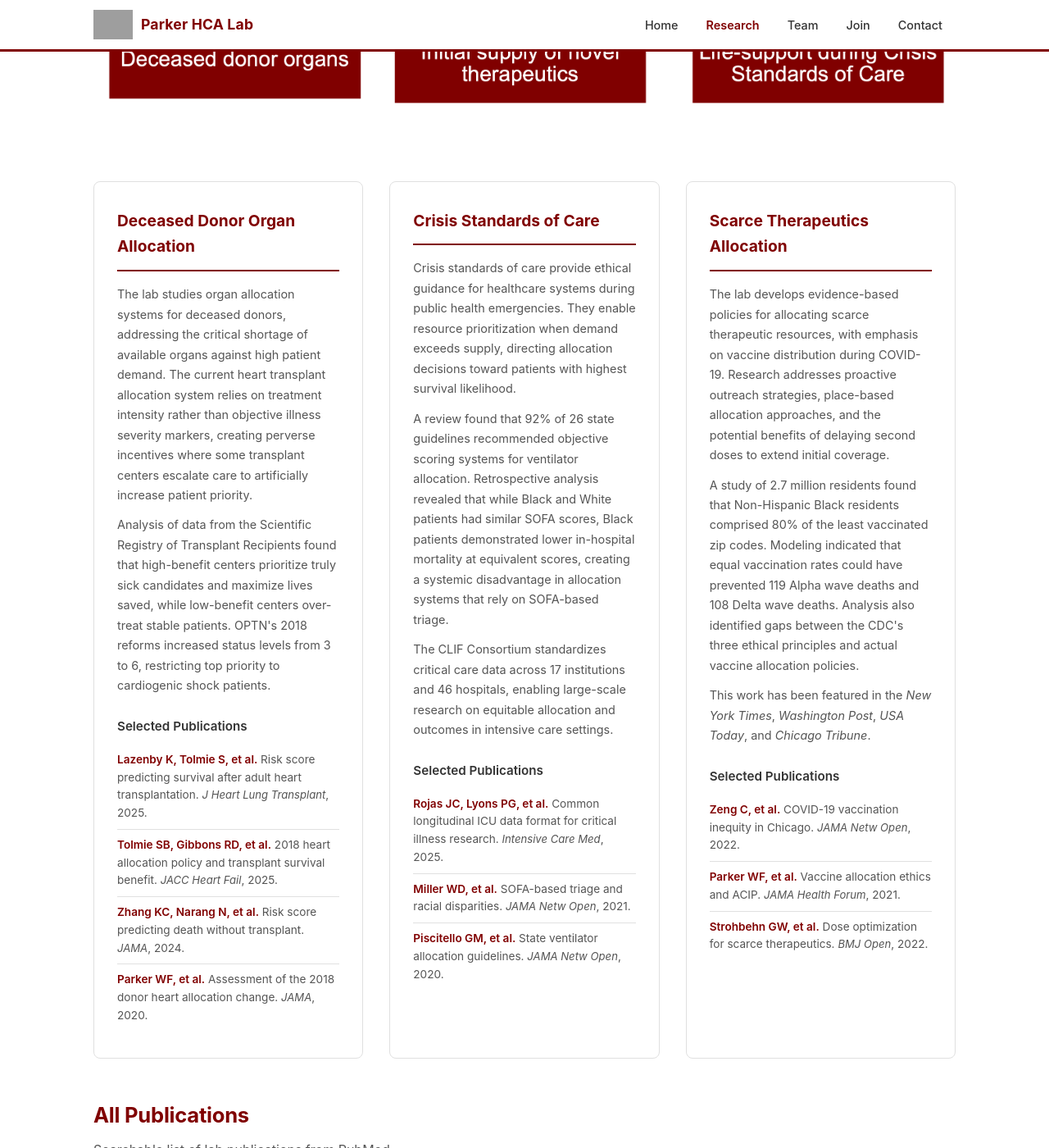
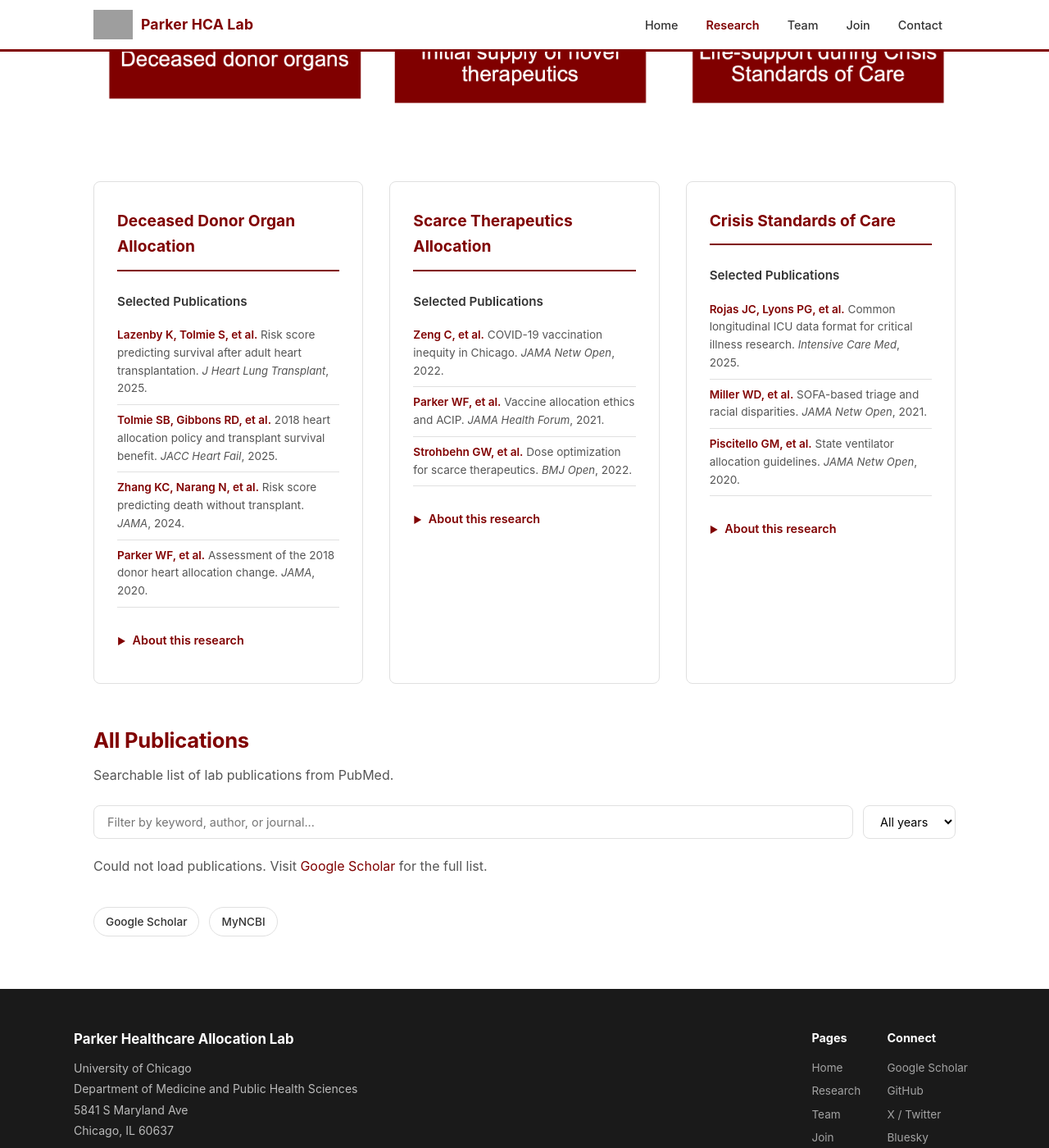
Before and after one commit to Healthcare-Allocation-Lab/healthcare-allocation-lab.github.io, a Jekyll site: the page built from research.html, in a window 1280 px wide and 1400 px high, scrolled down 578 px. Shown: the whole window at 82% size. Built offline with Jekyll 4.4.1, drawn with Linux system fonts in a browser that asks for light colours; comment, search, counter and statistics services are not loaded; grey boxes are pictures that could not be loaded.

Commit message:
Reorder research cards, add collapsible descriptions
- Move Scarce Therapeutics to middle, Crisis Standards of Care to right
- Move Selected Publications above description text in each card
- Wrap descriptions in expandable <details> elements

Co-Authored-By: Claude Opus 4.6 <noreply@anthropic.com>

```diff
--- a/assets/css/style.css
+++ b/assets/css/style.css
@@ -671,6 +671,32 @@ img { max-width: 100%; height: auto; display: block; }
   font-size: 0.82rem;
 }
 
+.research-details {
+  margin-top: 20px;
+}
+.research-details summary {
+  font-size: 0.9rem;
+  font-weight: 600;
+  color: var(--maroon);
+  cursor: pointer;
+  padding: 8px 0;
+  list-style: none;
+}
+.research-details summary::-webkit-details-marker { display: none; }
+.research-details summary::before {
+  content: "\25B6";
+  display: inline-block;
+  margin-right: 8px;
+  font-size: 0.7rem;
+  transition: transform 0.2s;
+}
+.research-details[open] summary::before {
+  transform: rotate(90deg);
+}
+.research-details p {
+  margin-top: 12px;
+}
+
 /* Legacy research sections (if any page still uses them) */
 .research-section {
   padding: 48px 0;
--- a/research.html
+++ b/research.html
@@ -21,8 +21,6 @@ permalink: /research.html
     <!-- Organ Allocation -->
     <div class="research-col" id="organ-allocation">
       <h2>Deceased Donor Organ Allocation</h2>
-      <p>The lab studies organ allocation systems for deceased donors, addressing the critical shortage of available organs against high patient demand. The current heart transplant allocation system relies on treatment intensity rather than objective illness severity markers, creating perverse incentives where some transplant centers escalate care to artificially increase patient priority.</p>
-      <p>Analysis of data from the Scientific Registry of Transplant Recipients found that high-benefit centers prioritize truly sick candidates and maximize lives saved, while low-benefit centers over-treat stable patients. OPTN's 2018 reforms increased status levels from 3 to 6, restricting top priority to cardiogenic shock patients.</p>
 
       <h3>Selected Publications</h3>
       <div class="pub-item">
@@ -37,14 +35,40 @@ permalink: /research.html
       <div class="pub-item">
         <a href="https://doi.org/10.1001/jama.2019.15686" target="_blank" rel="noopener">Parker WF, et al.</a> Assessment of the 2018 donor heart allocation change. <em>JAMA</em>, 2020.
       </div>
+
+      <details class="research-details">
+        <summary>About this research</summary>
+        <p>The lab studies organ allocation systems for deceased donors, addressing the critical shortage of available organs against high patient demand. The current heart transplant allocation system relies on treatment intensity rather than objective illness severity markers, creating perverse incentives where some transplant centers escalate care to artificially increase patient priority.</p>
+        <p>Analysis of data from the Scientific Registry of Transplant Recipients found that high-benefit centers prioritize truly sick candidates and maximize lives saved, while low-benefit centers over-treat stable patients. OPTN's 2018 reforms increased status levels from 3 to 6, restricting top priority to cardiogenic shock patients.</p>
+      </details>
     </div>
 
-    <!-- Crisis Standards of Care -->
+    <!-- Scarce Therapeutics (middle) -->
+    <div class="research-col" id="scarce-therapeutics">
+      <h2>Scarce Therapeutics Allocation</h2>
+
+      <h3>Selected Publications</h3>
+      <div class="pub-item">
+        <a href="https://doi.org/10.1001/jamanetworkopen.2022.14753" target="_blank" rel="noopener">Zeng C, et al.</a> COVID-19 vaccination inequity in Chicago. <em>JAMA Netw Open</em>, 2022.
+      </div>
+      <div class="pub-item">
+        <a href="https://doi.org/10.1001/jamahealthforum.2021.0464" target="_blank" rel="noopener">Parker WF, et al.</a> Vaccine allocation ethics and ACIP. <em>JAMA Health Forum</em>, 2021.
+      </div>
+      <div class="pub-item">
+        <a href="https://doi.org/10.1136/bmjopen-2022-063436" target="_blank" rel="noopener">Strohbehn GW, et al.</a> Dose optimization for scarce therapeutics. <em>BMJ Open</em>, 2022.
+      </div>
+
+      <details class="research-details">
+        <summary>About this research</summary>
+        <p>The lab develops evidence-based policies for allocating scarce therapeutic resources, with emphasis on vaccine distribution during COVID-19. Research addresses proactive outreach strategies, place-based allocation approaches, and the potential benefits of delaying second doses to extend initial coverage.</p>
+        <p>A study of 2.7 million residents found that Non-Hispanic Black residents comprised 80% of the least vaccinated zip codes. Modeling indicated that equal vaccination rates could have prevented 119 Alpha wave deaths and 108 Delta wave deaths. Analysis also identified gaps between the CDC's three ethical principles and actual vaccine allocation policies.</p>
+        <p>This work has been featured in the <em>New York Times</em>, <em>Washington Post</em>, <em>USA Today</em>, and <em>Chicago Tribune</em>.</p>
+      </details>
+    </div>
+
+    <!-- Crisis Standards of Care (right) -->
     <div class="research-col" id="crisis-standards">
       <h2>Crisis Standards of Care</h2>
-      <p>Crisis standards of care provide ethical guidance for healthcare systems during public health emergencies. They enable resource prioritization when demand exceeds supply, directing allocation decisions toward patients with highest survival likelihood.</p>
-      <p>A review found that 92% of 26 state guidelines recommended objective scoring systems for ventilator allocation. Retrospective analysis revealed that while Black and White patients had similar SOFA scores, Black patients demonstrated lower in-hospital mortality at equivalent scores, creating a systemic disadvantage in allocation systems that rely on SOFA-based triage.</p>
-      <p>The CLIF Consortium standardizes critical care data across 17 institutions and 46 hospitals, enabling large-scale research on equitable allocation and outcomes in intensive care settings.</p>
 
       <h3>Selected Publications</h3>
       <div class="pub-item">
@@ -56,25 +80,13 @@ permalink: /research.html
       <div class="pub-item">
         <a href="https://doi.org/10.1001/jamanetworkopen.2020.12606" target="_blank" rel="noopener">Piscitello GM, et al.</a> State ventilator allocation guidelines. <em>JAMA Netw Open</em>, 2020.
       </div>
-    </div>
 
-    <!-- Scarce Therapeutics -->
-    <div class="research-col" id="scarce-therapeutics">
-      <h2>Scarce Therapeutics Allocation</h2>
-      <p>The lab develops evidence-based policies for allocating scarce therapeutic resources, with emphasis on vaccine distribution during COVID-19. Research addresses proactive outreach strategies, place-based allocation approaches, and the potential benefits of delaying second doses to extend initial coverage.</p>
-      <p>A study of 2.7 million residents found that Non-Hispanic Black residents comprised 80% of the least vaccinated zip codes. Modeling indicated that equal vaccination rates could have prevented 119 Alpha wave deaths and 108 Delta wave deaths. Analysis also identified gaps between the CDC's three ethical principles and actual vaccine allocation policies.</p>
-      <p>This work has been featured in the <em>New York Times</em>, <em>Washington Post</em>, <em>USA Today</em>, and <em>Chicago Tribune</em>.</p>
-
-      <h3>Selected Publications</h3>
-      <div class="pub-item">
-        <a href="https://doi.org/10.1001/jamanetworkopen.2022.14753" target="_blank" rel="noopener">Zeng C, et al.</a> COVID-19 vaccination inequity in Chicago. <em>JAMA Netw Open</em>, 2022.
-      </div>
-      <div class="pub-item">
-        <a href="https://doi.org/10.1001/jamahealthforum.2021.0464" target="_blank" rel="noopener">Parker WF, et al.</a> Vaccine allocation ethics and ACIP. <em>JAMA Health Forum</em>, 2021.
-      </div>
-      <div class="pub-item">
-        <a href="https://doi.org/10.1136/bmjopen-2022-063436" target="_blank" rel="noopener">Strohbehn GW, et al.</a> Dose optimization for scarce therapeutics. <em>BMJ Open</em>, 2022.
-      </div>
+      <details class="research-details">
+        <summary>About this research</summary>
+        <p>Crisis standards of care provide ethical guidance for healthcare systems during public health emergencies. They enable resource prioritization when demand exceeds supply, directing allocation decisions toward patients with highest survival likelihood.</p>
+        <p>A review found that 92% of 26 state guidelines recommended objective scoring systems for ventilator allocation. Retrospective analysis revealed that while Black and White patients had similar SOFA scores, Black patients demonstrated lower in-hospital mortality at equivalent scores, creating a systemic disadvantage in allocation systems that rely on SOFA-based triage.</p>
+        <p>The CLIF Consortium standardizes critical care data across 17 institutions and 46 hospitals, enabling large-scale research on equitable allocation and outcomes in intensive care settings.</p>
+      </details>
     </div>
 
   </div>
```
